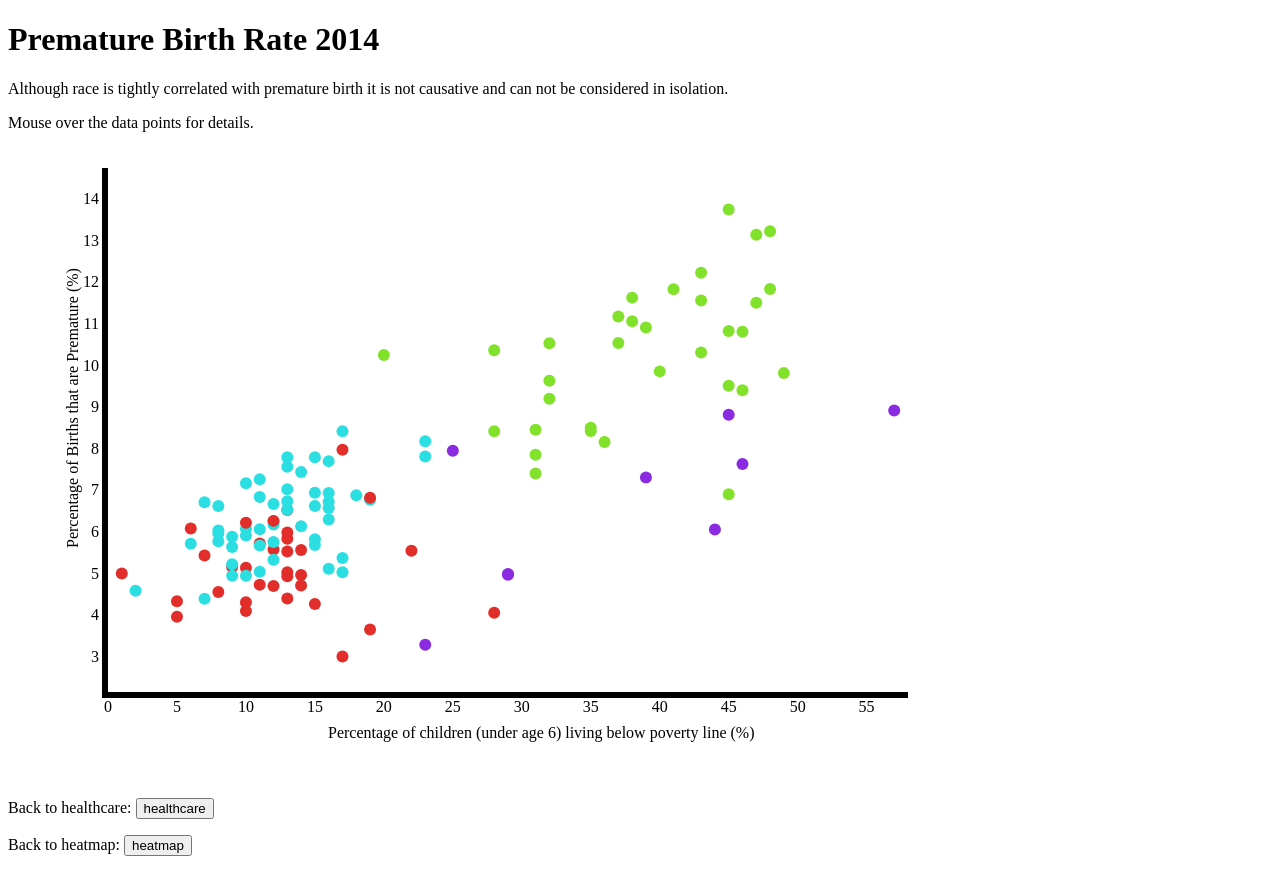
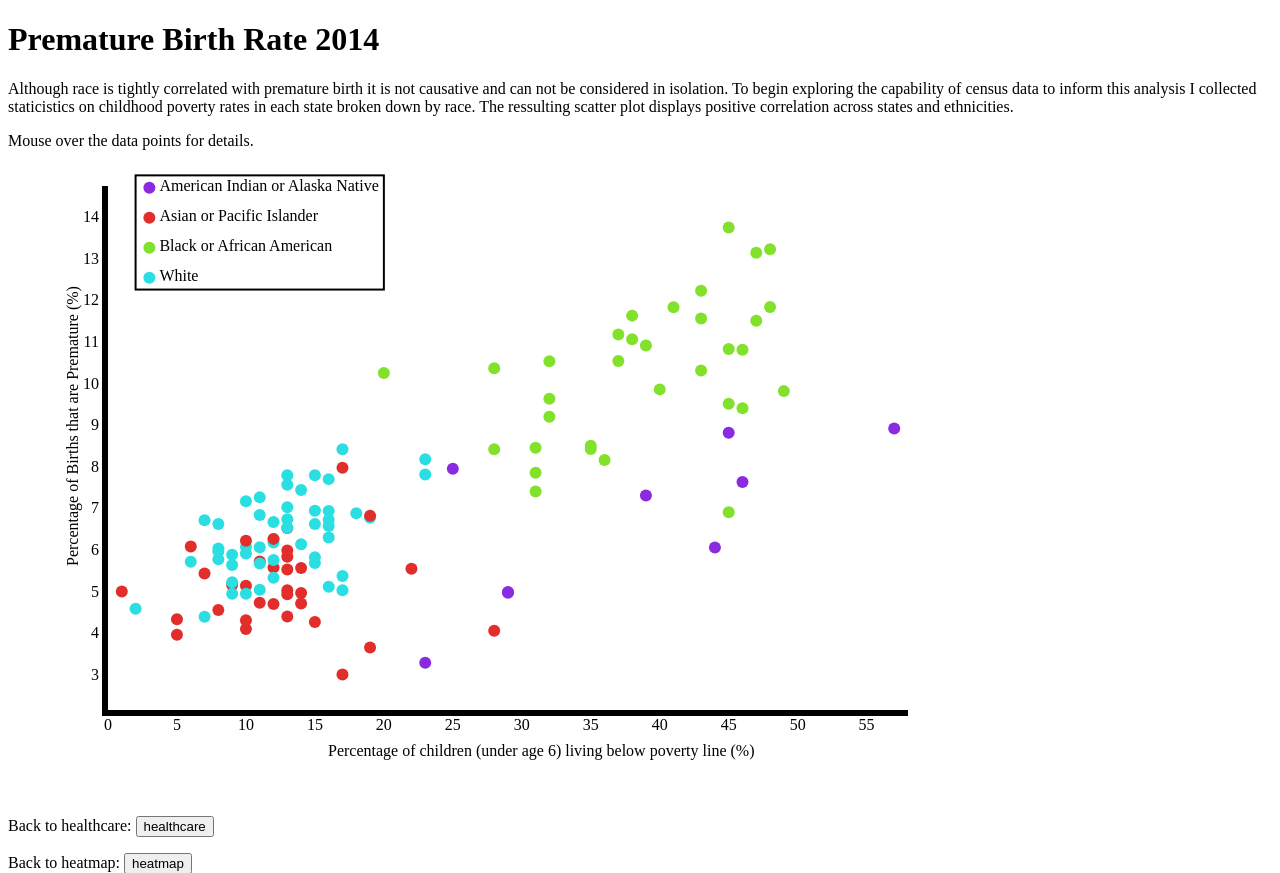
Before and after one commit to jfried23/Explore_data, a Flask app: page /poverty in a window 1280 px wide. Shown: the top 873 px of the page. Run offline with Flask 2, Linux system fonts and the light colour scheme.

Commit message:
added figure legend

```diff
--- a/templates/poverty.html
+++ b/templates/poverty.html
@@ -19,7 +19,9 @@
   <h1>Premature Birth Rate 2014</h1>
 
   <p>Although race is tightly correlated with premature birth it is not causative and can not be
-    considered in isolation.
+    considered in isolation. To begin exploring the capability of census data to inform this analysis
+    I collected staticistics on childhood poverty rates in each state broken down by race. The ressulting scatter
+    plot displays positive correlation across states and ethnicities.
 
   </p>
   <p>
@@ -46,6 +48,7 @@
 <script>
 
   var state_codes = ['AL', 'AK', 'AZ', 'AR', 'CA', 'CO', 'CT', 'DE', 'DC', 'FL', 'GA', 'HI', 'ID', 'IL', 'IN', 'IA', 'KS', 'KY', 'LA', 'ME', 'MD', 'MA', 'MI', 'MN', 'MS', 'MO', 'MT', 'NE', 'NV', 'NH', 'NJ', 'NM', 'NY', 'NC', 'ND', 'OH', 'OK', 'OR', 'PA', 'RI', 'SC', 'SD', 'TN', 'TX', 'UT', 'VT', 'VA', 'WA', 'WV', 'WI', 'WY'];
+  var rcnm = {0:'American Indian or Alaska Native',1:'Asian or Pacific Islander',2:'Black or African American',3:'White',4:'State Average'}
 
   var mar = { t: 20, r: 20, b: 80 , l: 100},
 
@@ -75,6 +78,40 @@
 
                       var div = d3.select("body").append("div").attr("class", "tooltip").style("opacity", 0);
 
+
+                   var key = canvas.append('g');
+
+                   key.append( 'rect' )
+                      .attr('x', xscale(2) )
+                      .attr('y', yscale(15) )
+                      .attr('width', xscale(18))
+                      .attr('height', yscale(12))
+                      .attr('fill','white')
+                      .style('stroke','black')
+                      .style('stroke-width',2);
+
+                   key.selectAll('circle')
+                      .data( d3.range(4) )
+                      .enter()
+                      .append('circle')
+                      .attr( 'cx', xscale(3) )
+                      .attr( 'cy', function(i,d){ return yscale(14.7) + i*30 } )
+                      .attr( 'r',6)
+                      .attr('fill', function(d){
+                                         if (d == 0){return '#8A2BE2'}
+                                    else if (d == 1){return '#E22E2B'}
+                                    else if (d == 2){return '#82E22B'}
+                                    else if (d == 3){return '#2BDEE2'} });
+
+                   key.selectAll('text')
+                      .data( d3.range(4) )
+                      .enter()
+                      .append('text')
+                      .text( function(i,d){ return rcnm[i];} )
+                      .attr( 'x', xscale(3) + 10 )
+                      .attr( 'y', function(i,d){ return yscale(14.63) + i*30 } );
+
+
                    canvas.attr('height', height).attr('width',width);
 
                    canvas.append('g').selectAll('circle')
@@ -89,7 +126,7 @@
                                     else if (d.race == 1){return '#E22E2B'}
                                     else if (d.race == 2){return '#82E22B'}
                                     else if (d.race == 3){return '#2BDEE2'} })
-                          .on('mouseover', function(d){ d3.select(this)
+                          .on('mouseover', function(d,i){ d3.select(this)
                                                         div.transition()
                                                            .duration(200)
                                                            .style("opacity", .9);
```
